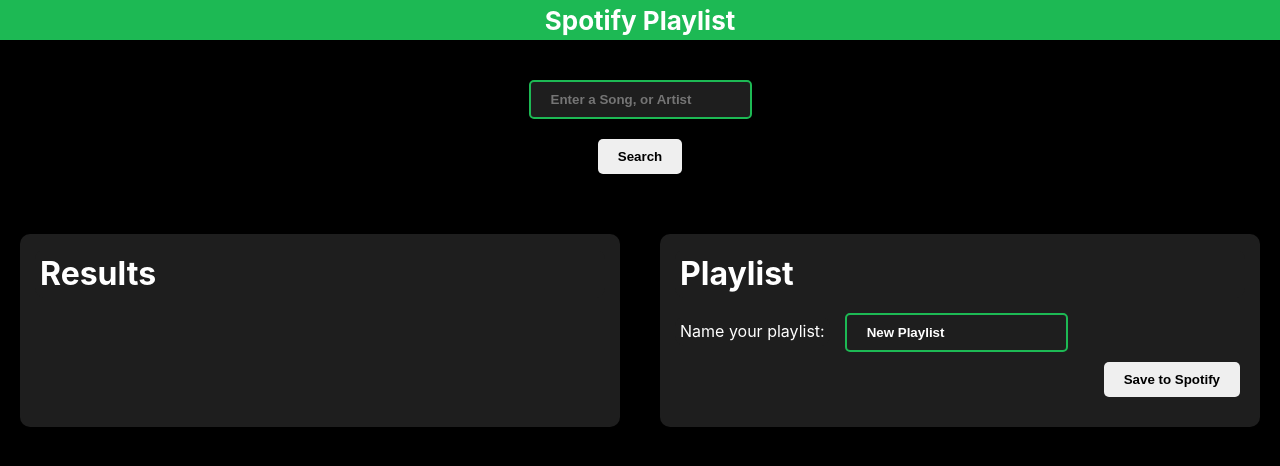
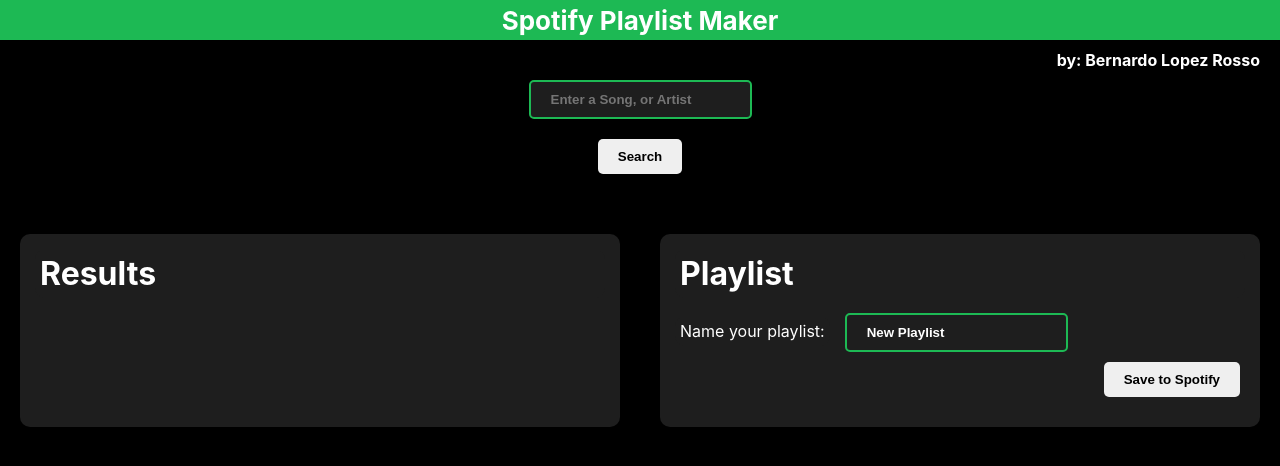
Before and after one commit to bernardolr/Jamming, a React (Create React App) app: page / in a window 1280 px wide. Shown: the top 466 px of the page. Built offline with nearby package versions, Linux system fonts and the light colour scheme.

Commit message:
Added BLR name

```diff
--- a/src/App.css
+++ b/src/App.css
@@ -25,7 +25,7 @@
   justify-content: center;
   font-size: calc(10px + 2vmin);
   color: white;
-  margin-bottom: 40px;
+  margin-bottom: 0px;
   font-weight: bold;
 }
 
--- a/src/App.js
+++ b/src/App.js
@@ -35,8 +35,10 @@
     return (
         <div className='App'>
             <header className="App-Header">
-                <nav>Spotify Playlist</nav>
+                <nav>Spotify Playlist Maker</nav>
+
             </header>
+            <p style={{textAlign: 'right', color: 'white', fontWeight: 'bold', marginTop: '10px', marginBottom: '10px', marginRight: '20px'}}>by: Bernardo Lopez Rosso</p>
             <div className='Search-Bar'>
                 <SearchBar onSearch={search} />
             </div>
```
